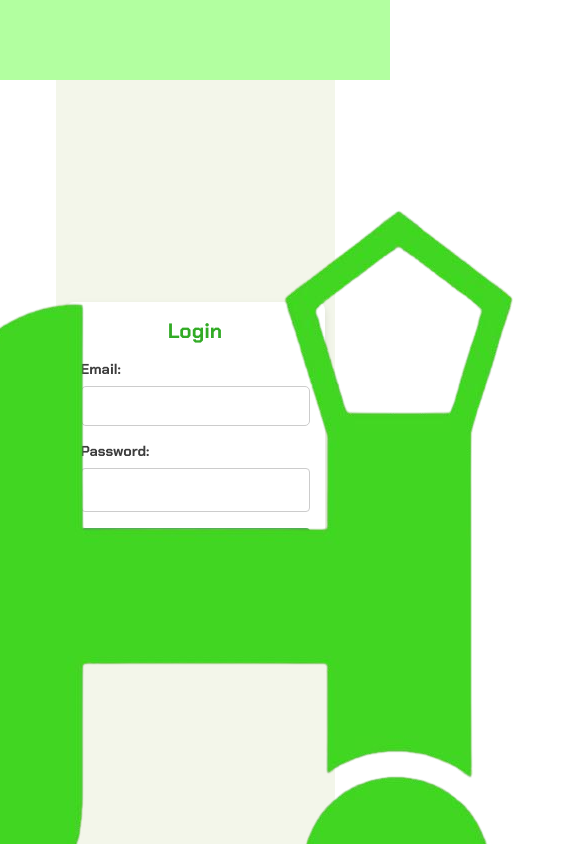
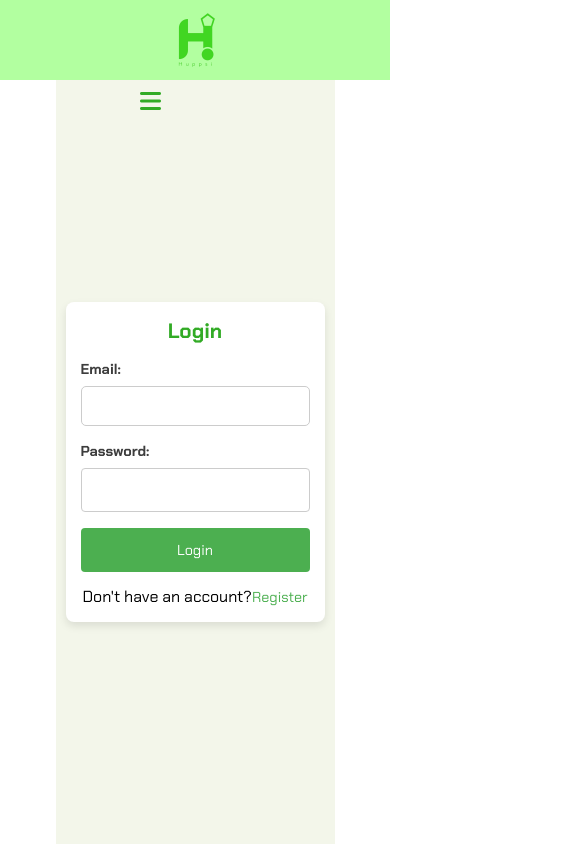
Before and after one commit to SophieCodes1910/ClientProject, a React (Vite) app: page /home in a window 390 px wide. Shown: the top 844 px of the page, 585 px wide, since content can reach past the window. Built offline with nearby package versions, Linux system fonts and the light colour scheme.

Commit message:
fixing phone functionality

```diff
--- a/src/components/Navbar/navbar.css
+++ b/src/components/Navbar/navbar.css
@@ -15,14 +15,20 @@
 .menu-icon {
     display: none;
     color: #32ab26;
-    font-size: 1.8rem;
+    font-size: 1.8rem; /* Standard icon size */
     cursor: pointer;
+}
+
+.navbar-container .logo {
+    width: 80px; /* Fixed logo width to avoid scaling issues */
+    height: auto;
 }
 
 /* Mobile Styles */
 @media screen and (max-width: 960px) {
     .menu-icon {
         display: block;
+        font-size: 1.5rem; /* Adjust font size for better scaling on small screens */
     }
     .nav-menu {
         flex-direction: column;
@@ -35,12 +41,12 @@
         opacity: 0;
         visibility: hidden;
         transition: opacity 0.3s ease, visibility 0.3s ease;
+        z-index: 1; /* Make sure it's above other elements */
     }
     .nav-menu.active {
         opacity: 1;
         visibility: visible;
         display: flex;
-        z-index: 1;
     }
     .nav-item {
         width: 100%;
@@ -51,13 +57,21 @@
         width: 100%;
         text-align: center;
         color: #32ab26;
+        font-size: 1rem; /* Adjust font size for readability */
     }
     .dropdown-menu {
         position: static;
         display: block;
         background-color: #32ab26;
         padding: 0;
+        margin: 10px 0;
         width: 100%;
+    }
+    .dropdown-link {
+        color: #fff;
+        padding: 10px 20px;
+        display: block;
+        font-size: 0.9rem; /* Smaller font for dropdown links on mobile */
     }
     .menu-overlay {
         position: fixed;
```
